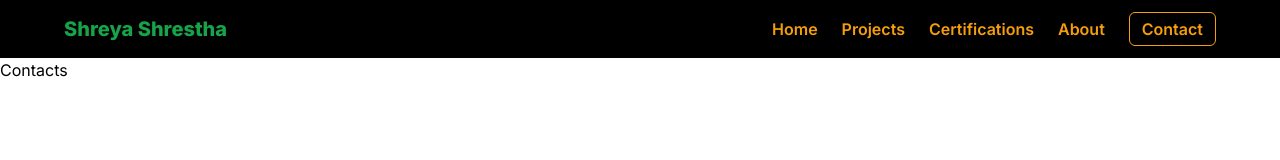
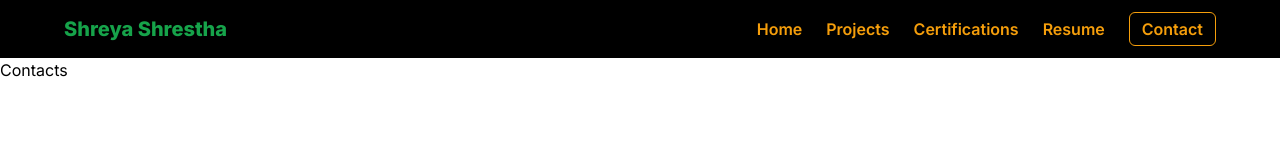
Before and after one commit to shreya2057/nextjs-portfolio, a Next.js app: page /contact in a window 1280 px wide. Shown: the top 160 px of the page. Built offline with nearby package versions, Linux system fonts and the light colour scheme.

Commit message:
fix: unnecessary section removal

```diff
--- a/src/app/(screens)/about/page.tsx
+++ /dev/null
@@ -1,7 +0,0 @@
-export default function About() {
-  return (
-    <div>
-      <div>About Page</div>
-    </div>
-  );
-}
--- a/src/components/Navbar.tsx
+++ b/src/components/Navbar.tsx
@@ -12,7 +12,7 @@
         <Link href={"/"}>Home</Link>
         <Link href={"/projects"}>Projects</Link>
         <Link href={"/certifications"}>Certifications</Link>
-        <Link href={"/about"}>About</Link>
+        <Link href={"/resume"}>Resume</Link>
         <Link href={"/contact"}>
           <div className="px-3 py-1 border border-amber-500 rounded-md">
             Contact
```
